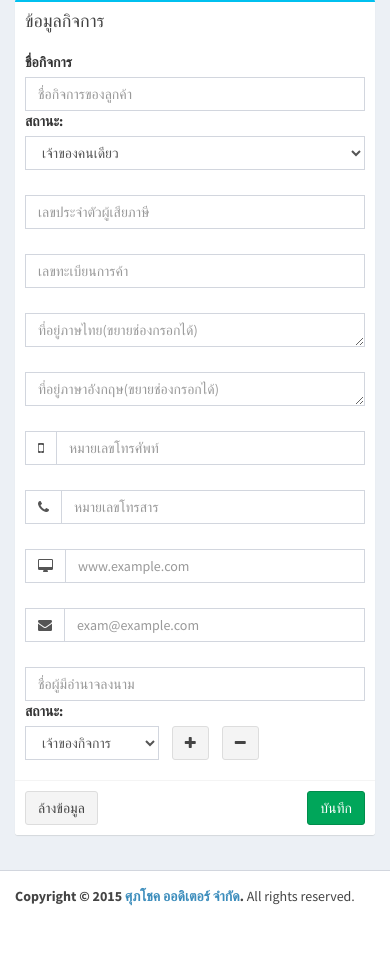
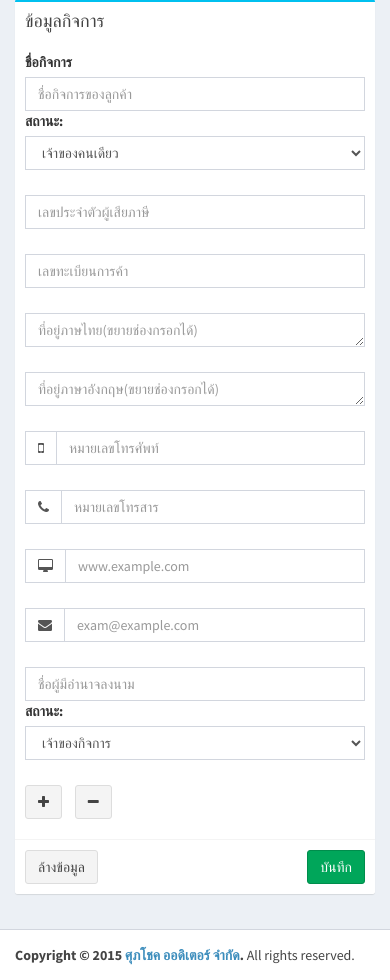
Before and after one commit to thesis-cpe/spch1, a PHP site: page /add-customer.php in a window 390 px wide. Shown: the part 194-1174 px from the top of the page. Before the commit the page ends 1100 px from the top, so only its background shows below. Run offline with PHP 8.4, Linux system fonts and the light colour scheme; some libraries are stand-ins or nearby versions.

Commit message:
UI เพิ่มจำนวนผู้มีอำนาจลงนาม

```diff
--- a/add-customer.php
+++ b/add-customer.php
@@ -182,27 +182,27 @@ scratch. This page gets rid of all links and provides the needed markup only.
 
                                 </div>
 
-                                <div class="col-sm-4">
+                                <div class="col-sm-2">
                                     <label>สถานะ:</label>
-                                    <ul class="list-inline">
+                                    <div id="selStatus">
+                                        <select class="form-control" name="selStatusCondition[]" id="selStatusCondition">
+                                            <option value="เจ้าของกิจการ">เจ้าของกิจการ</option>
+                                            <option value="หุ้นส่วนผู้จัดการ">หุ้นส่วนผู้จัดการ</option>
+                                            <option value="กรรมการผู้จัดการ">กรรมการผู้จัดการ</option>
+                                        </select>
+                                    </div>
+                                </div>
 
-                                            <li> <select class="form-control" name="selStatusCondition" id="selStatusCondition">
-                                                    <option value="เจ้าของกิจการ">เจ้าของกิจการ</option>
-                                                    <option value="หุ้นส่วนผู้จัดการ">หุ้นส่วนผู้จัดการ</option>
-                                                    <option value="กรรมการผู้จัดการ">กรรมการผู้จัดการ</option>
-                                                </select>
-                                            </li>
-
+                                <div class="col-sm-2">
+                                    <label>&nbsp;</label>
+                                  <ul class="list-inline">
                                         <li><button id="btnAdd" name="btnAdd" class="btn btn-block btn-default btm-sm"><span class="fa fa-plus"></span></button></li>
                                         <li><button id="btnDel" name="btnDel" class="btn btn-block btn-default btm-sm"><span class="fa fa-minus"></span></button></li>
-
                                     </ul>
                                 </div>
 
                             </div>
                         </div>
-                        <!-- /.box-body -->
-
                         <!--Div Footer-->
                         <div class="box-footer">
                             <button type="reset" class="btn btn-default">ล้างข้อมูล</button>
@@ -211,7 +211,8 @@ scratch. This page gets rid of all links and provides the needed markup only.
                         <!--.Div Footer-->
 
                     </div>
-
+                    <!-- /.box-body -->
+                    </
 
 
 
@@ -253,7 +254,7 @@ scratch. This page gets rid of all links and provides the needed markup only.
             $(document).ready(function () {
                 $("#btnAdd").click(function () {
                     $("#olNameCon").append("<input type='text' name='txtNameCon[]' id='txtNameCon1' class='form-control' placeholder='ชื่อผู้มีอำนาจลงนาม'/>");
-
+                    $("#selStatus").append("<select class='form-control' name='selStatusCondition[]' id='selStatusCondition1'><option value='เจ้าของกิจการ'>เจ้าของกิจการ</option><option value='กรรมการผู้จัดการ'>กรรมการผู้จัดการ</option></select>");
                 });
             });
         </script>
@@ -262,6 +263,7 @@ scratch. This page gets rid of all links and provides the needed markup only.
             $(document).ready(function () {
                 $("#btnDel").click(function () {
                     $("#txtNameCon1").remove();
+                    $("#selStatusCondition1").remove();
                 });
             });
         </script>
```
